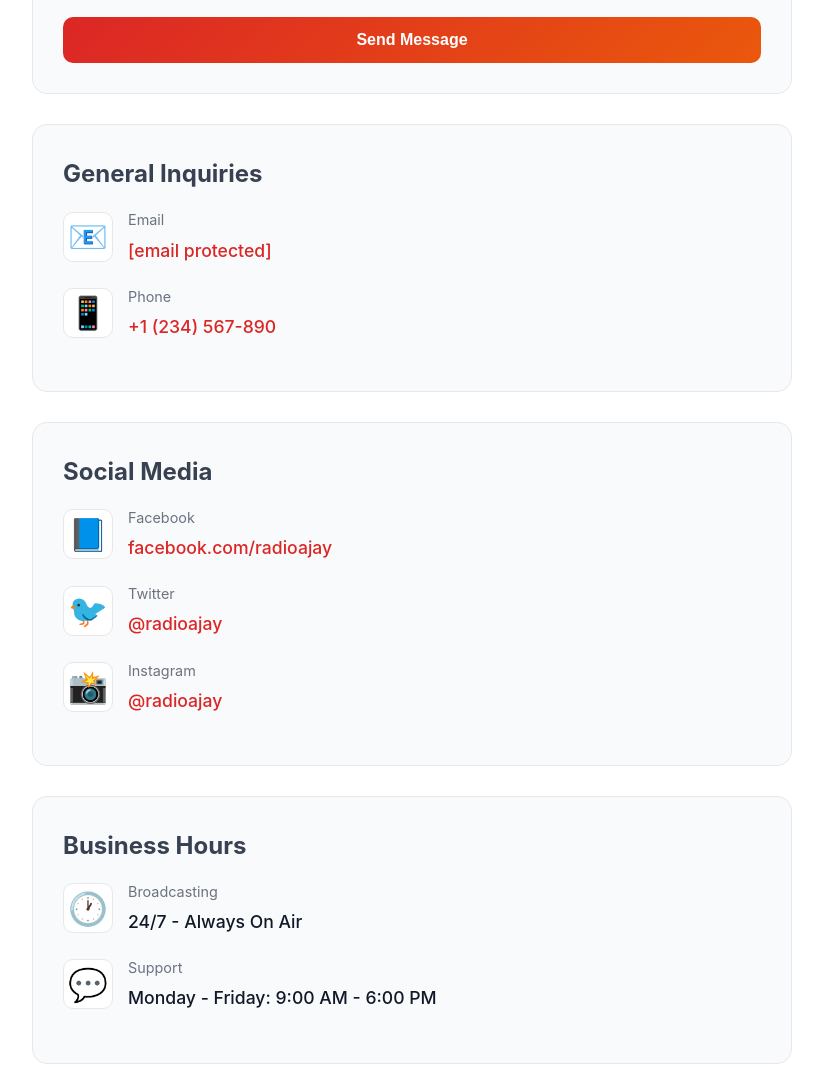
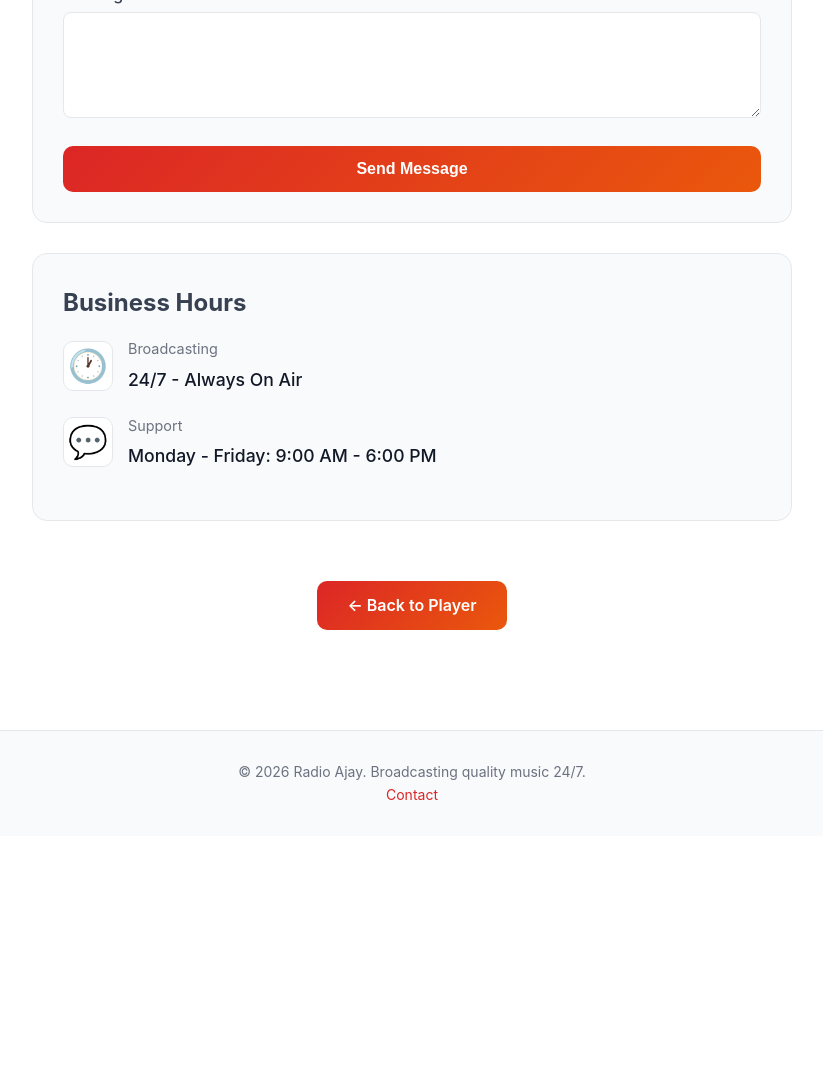
Before and after one commit to ajayblr/radioajayserverserver, a website: page frontend/public/contact.html in a window 1280 px wide. Shown: the part 835-1902 px from the top of the page, without its empty margins (228-1051 px from the left). After the commit the page ends 1671 px from the top, so only its background shows below. Drawn offline with Linux system fonts and the light colour scheme.

Commit message:
Removed header from contact page, logo above title

```diff
--- a/frontend/public/contact.html
+++ b/frontend/public/contact.html
@@ -17,21 +17,6 @@
             background: #ffffff;
             color: #1f2937;
             line-height: 1.6;
-        }
-
-        .header {
-            background: #f9fafb;
-            border-bottom: 1px solid #e5e7eb;
-            padding: 20px 40px;
-            display: flex;
-            justify-content: center;
-            align-items: center;
-            box-shadow: 0 2px 10px rgba(0, 0, 0, 0.05);
-        }
-
-        .logo-img {
-            height: 60px;
-            cursor: pointer;
         }
 
         .container {
@@ -167,12 +152,11 @@
     </style>
 </head>
 <body>
-    <!-- Header -->
-    <header class="header">
-        <img src="/logo.png" alt="Radio Ajay" class="logo-img" onclick="window.location.href='/'">
-    </header>
+    <div class="container">
+        <div style="text-align: center; margin-bottom: 30px;">
+            <img src="/logo.png" alt="Radio Ajay" onclick="window.location.href='/'" style="max-width: 300px; cursor: pointer; margin: 0 auto; display: block;">
+        </div>
 
-    <div class="container">
         <h1>Contact Us</h1>
         <p class="subtitle">Get in touch with Radio Ajay - We'd love to hear from you!</p>
 
@@ -200,62 +184,6 @@
                 </button>
                 <div id="formMessage" style="margin-top: 15px; padding: 12px; border-radius: 8px; display: none;"></div>
             </form>
-        </div>
-
-        <div class="contact-section">
-            <h2>General Inquiries</h2>
-            <div class="contact-item">
-                <div class="contact-icon">📧</div>
-                <div class="contact-info">
-                    <div class="contact-label">Email</div>
-                    <div class="contact-value">
-                        <a href="/cdn-cgi/l/email-protection#0861666e6748696269717a696c6167266b6765"><span class="__cf_email__" data-cfemail="036a6d656c436269627a7162676a6c2d606c6e">[email&#160;protected]</span></a>
-                    </div>
-                </div>
-            </div>
-
-            <div class="contact-item">
-                <div class="contact-icon">📱</div>
-                <div class="contact-info">
-                    <div class="contact-label">Phone</div>
-                    <div class="contact-value">
-                        <a href="tel:+1234567890">+1 (234) 567-890</a>
-                    </div>
-                </div>
-            </div>
-        </div>
-
-        <div class="contact-section">
-            <h2>Social Media</h2>
-            <div class="contact-item">
-                <div class="contact-icon">📘</div>
-                <div class="contact-info">
-                    <div class="contact-label">Facebook</div>
-                    <div class="contact-value">
-                        <a href="https://facebook.com/radioajay" target="_blank">facebook.com/radioajay</a>
-                    </div>
-                </div>
-            </div>
-
-            <div class="contact-item">
-                <div class="contact-icon">🐦</div>
-                <div class="contact-info">
-                    <div class="contact-label">Twitter</div>
-                    <div class="contact-value">
-                        <a href="https://twitter.com/radioajay" target="_blank">@radioajay</a>
-                    </div>
-                </div>
-            </div>
-
-            <div class="contact-item">
-                <div class="contact-icon">📸</div>
-                <div class="contact-info">
-                    <div class="contact-label">Instagram</div>
-                    <div class="contact-value">
-                        <a href="https://instagram.com/radioajay" target="_blank">@radioajay</a>
-                    </div>
-                </div>
-            </div>
         </div>
 
         <div class="contact-section">
```
Also changed, not shown: frontend/admin/index.html (+1 -1 lines), frontend/public/privacy.html (+1 -1 lines).
